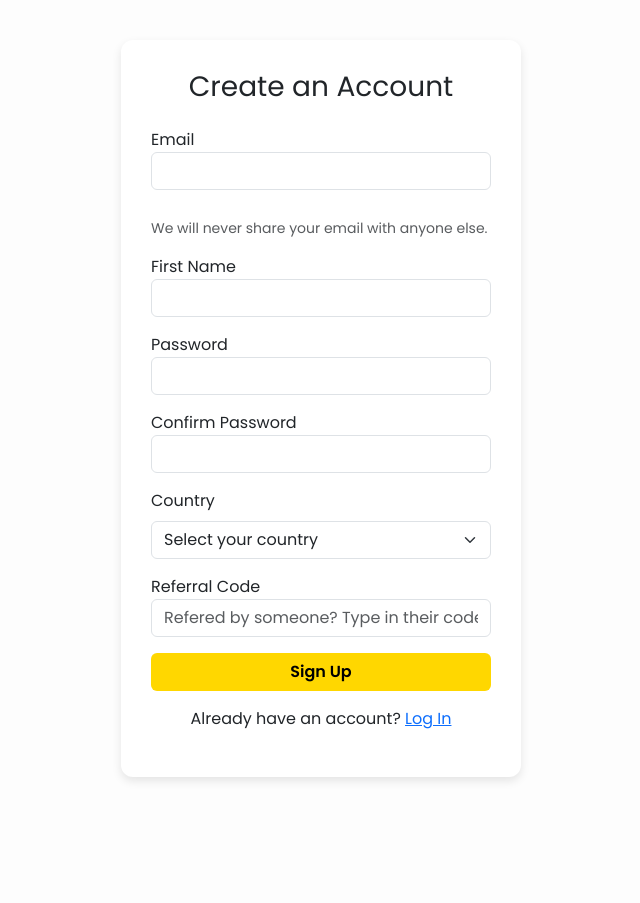
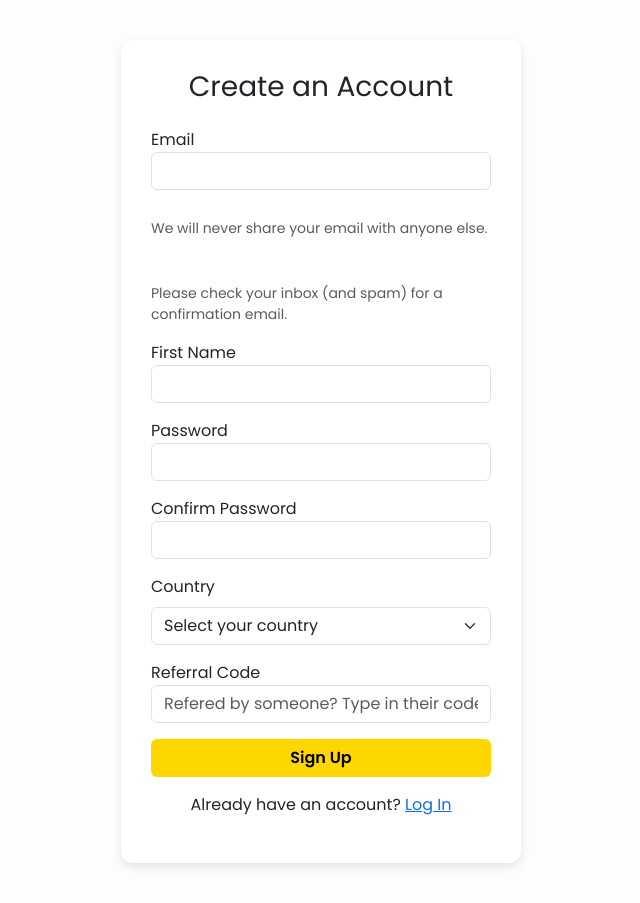
Before and after one commit to codeylee05/BeyonceVotingSite, a Django app: page /signup/ in a window 1280 px wide. Shown: the whole page, without its empty margins (319-959 px from the left). Before the commit the page ends 781 px from the top, so only its background shows below. Run offline with Django 4.2, Linux system fonts and the light colour scheme.

Commit message:
Update signup.html

```diff
--- a/core/templates/core/signup.html
+++ b/core/templates/core/signup.html
@@ -21,7 +21,8 @@
         <div class="mb-3">
             <label>Email</label>
             <input type="email" name="email" class="form-control" required><br>
-            <p class="form-text text-muted">We will never share your email with anyone else.</p>
+            <p class="form-text text-muted">We will never share your email with anyone else.</p><br>
+            <p class="form-text text-muted">Please check your inbox (and spam) for a confirmation email.</p>
 
         </div>
         <div class="mb-3">
```
